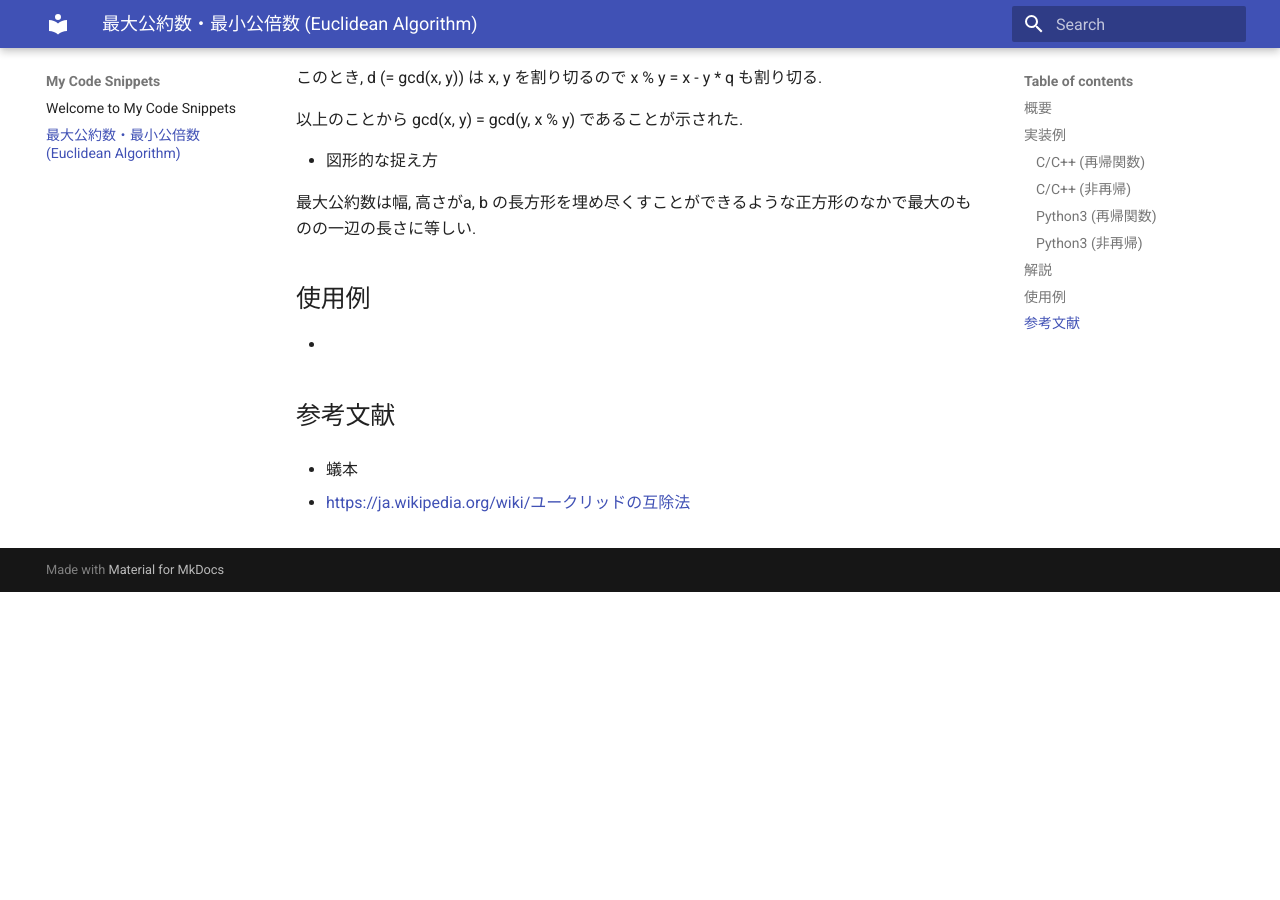
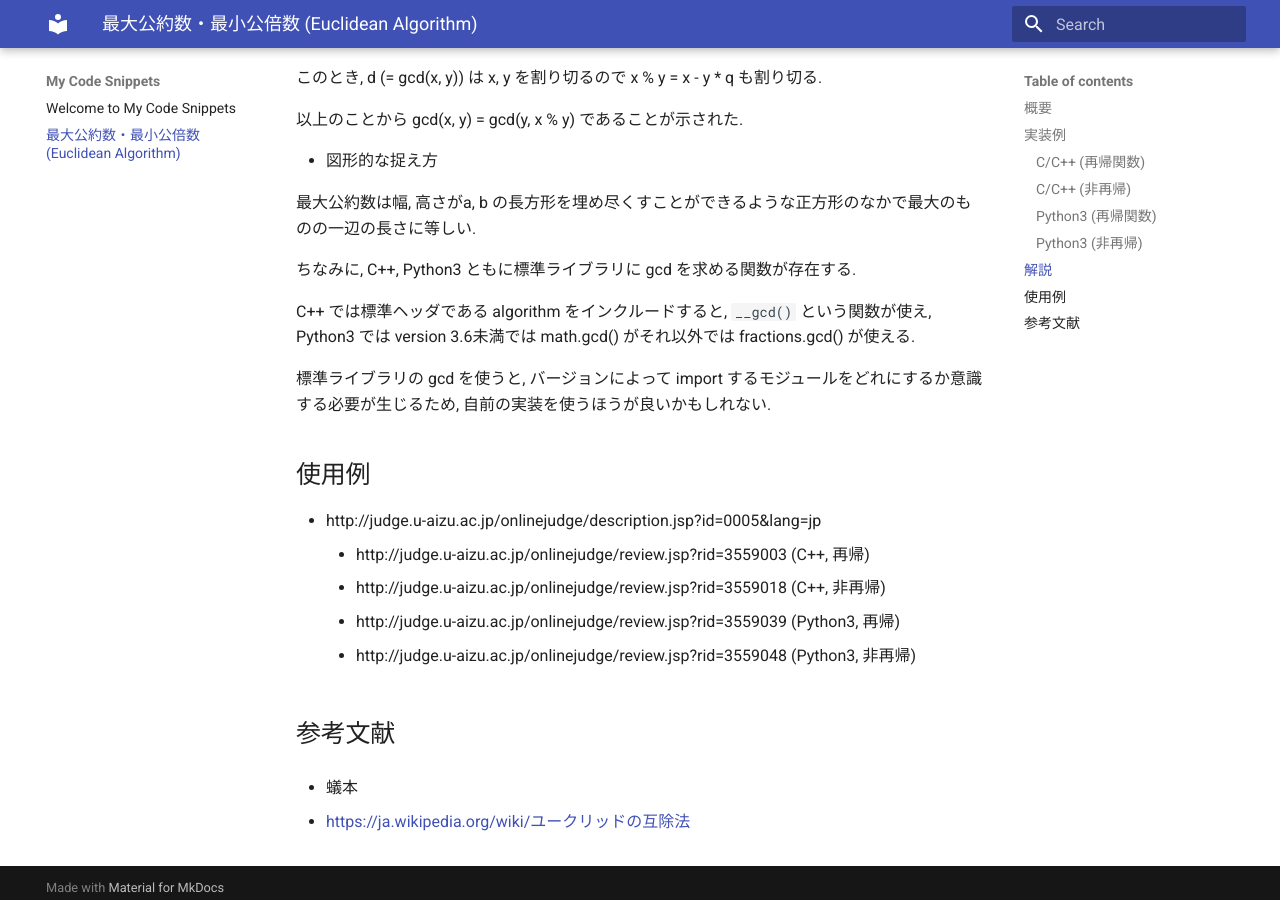
Before and after one commit to kira924age/my-code-snippets, an MkDocs documentation site: the page built from docs/gcd_lcm.md, in a window 1280 px wide and 900 px high, scrolled down 1979 px. Built offline with MkDocs 1.6.1 and Material for MkDocs 9.7.7, drawn with Linux system fonts in a browser that asks for light colours; formulas are drawn with MathJax 3; before the commit the page ends 2571 px from its top, so only the background shows below that; some of the changed text lies outside the part shown.

Commit message:
edit gcd

````diff
--- a/docs/gcd_lcm.md
+++ b/docs/gcd_lcm.md
@@ -12,13 +12,13 @@
 ### C/C++ (再帰関数)
 
 ```cpp
-typedef long long LL;
+typedef long long ll;
 
-LL gcd(LL x, LL y) {
+ll gcd(ll x, ll y) {
   return y ? gcd(y, x % y) : x;
 }
 
-LL lcm(LL x, LL y) {
+ll lcm(ll x, ll y) {
   return x/gcd(x, y)*y;
 }
 ```
@@ -26,18 +26,18 @@
 ### C/C++ (非再帰)
 
 ```cpp
-typedef long long LL;
+typedef long long ll;
 
-LL gcd(LL x, LL y) {
+ll gcd(ll x, ll y) {
   while (y != 0) {
-    LL r = x % y;
+    ll r = x % y;
     x = y;
     y = r;
-}
+  }
   return x;
 }
 
-LL lcm(LL x, LL y) {
+ll lcm(ll x, ll y) {
   return x/gcd(x, y)*y;
 }
 ```
@@ -49,7 +49,7 @@
     return x if y == 0 else gcd(y, x % y)
 
 def lcm(x, y):
-    return x/gcd(x, y)*y
+    return x//gcd(x, y)*y
 ```
 
 ### Python3 (非再帰)
@@ -61,7 +61,7 @@
     return x
 
 def lcm(x, y):
-    return x/gcd(x, y)*y
+    return x//gcd(x, y)*y
 ```
 
 ## 解説
@@ -98,13 +98,21 @@
 
 最大公約数は幅, 高さがa, b の長方形を埋め尽くすことができるような正方形のなかで最大のものの一辺の長さに等しい.
 
+ちなみに, C++, Python3 ともに標準ライブラリに gcd を求める関数が存在する.
 
+C++ では標準ヘッダである algorithm をインクルードすると,  `__gcd()` という関数が使え,
+Python3 では version 3.6未満では math.gcd() がそれ以外では fractions.gcd() が使える.
 
-
+標準ライブラリの gcd を使うと, バージョンによって import するモジュールをどれにするか意識する必要が生じるため,
+自前の実装を使うほうが良いかもしれない.
 
 ## 使用例
 
--
+- http://judge.u-aizu.ac.jp/onlinejudge/description.jsp?id=0005&lang=jp
+    - http://judge.u-aizu.ac.jp/onlinejudge/review.jsp?rid=3559003 (C++, 再帰)
+    - http://judge.u-aizu.ac.jp/onlinejudge/review.jsp?rid=3559018 (C++, 非再帰)
+    - http://judge.u-aizu.ac.jp/onlinejudge/review.jsp?rid=3559039 (Python3, 再帰)
+    - http://judge.u-aizu.ac.jp/onlinejudge/review.jsp?rid=3559048 (Python3, 非再帰)
 
 ## 参考文献
 
````
